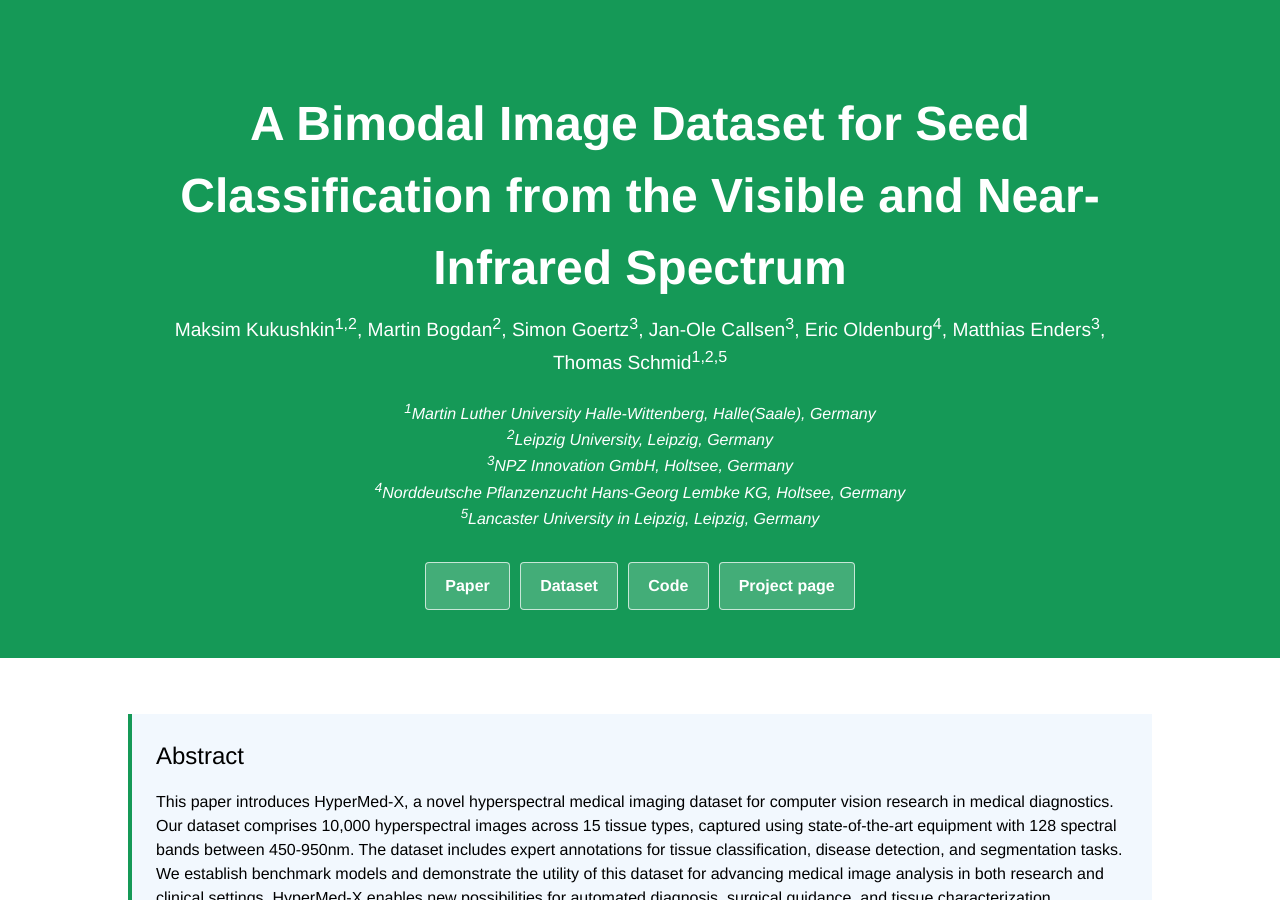
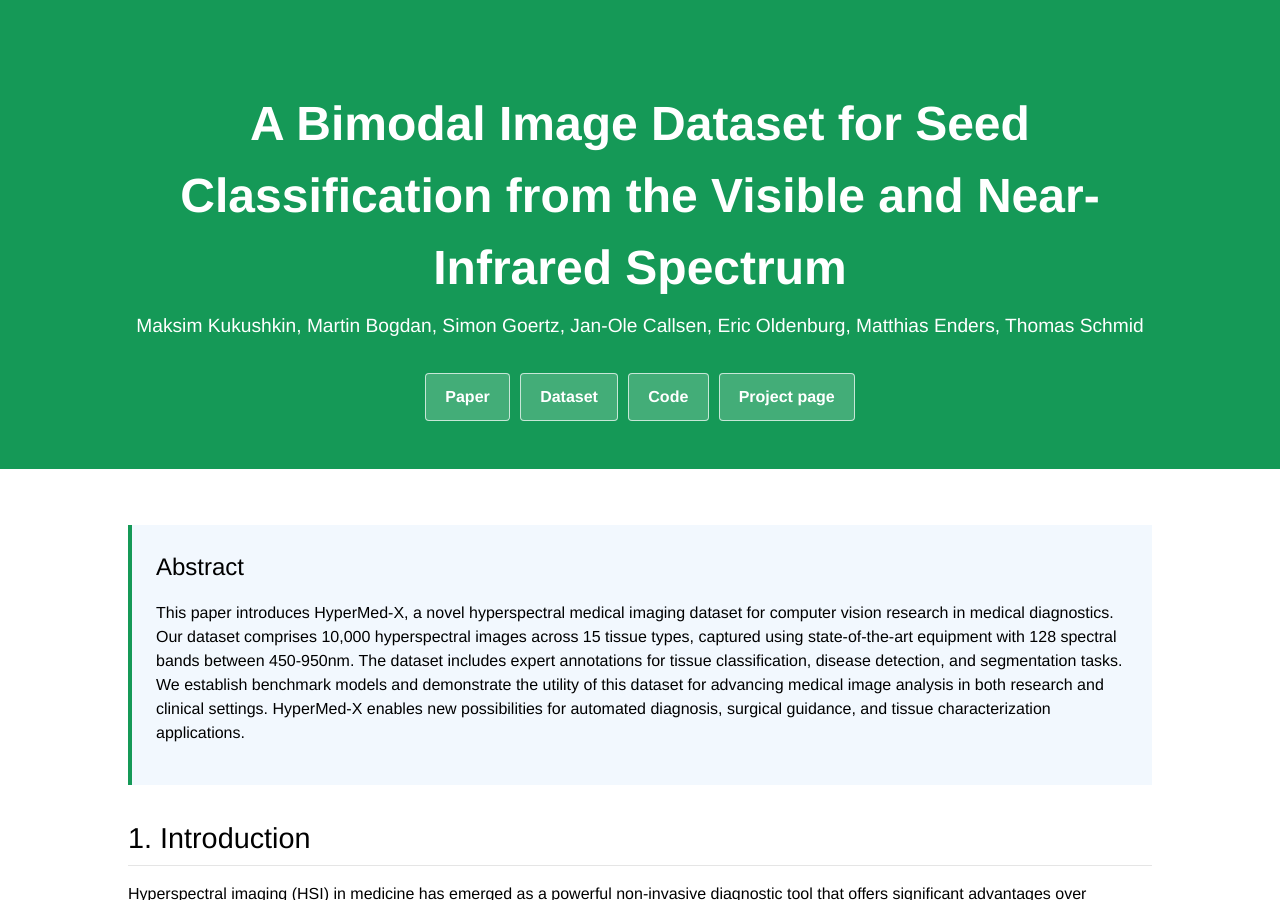
Before and after one commit to max-kuk/bisid-5k, a Jekyll site: the page built from index.md, in a window 1280 px wide and 900 px high. Built offline with Jekyll 4.4.1, drawn with Linux system fonts in a browser that asks for light colours; our own code applies the rules of GitHub Pages for plain Markdown files.

Commit message:
website update

```diff
--- a/_layouts/default.html
+++ b/_layouts/default.html
@@ -326,14 +326,8 @@
   <div class="page-header">
     <div class="container">
       <h1>A Bimodal Image Dataset for Seed Classification from the Visible and Near-Infrared Spectrum</h1>
-      <div class="authors">Maksim Kukushkin<sup>1,2</sup>, Martin Bogdan<sup>2</sup>, Simon Goertz<sup>3</sup>,  Jan-Ole Callsen<sup>3</sup>,  Eric Oldenburg<sup>4</sup>,  Matthias Enders<sup>3</sup>,<br>  Thomas Schmid<sup>1,2,5</sup></div>
-
+      <div class="authors">Maksim Kukushkin, Martin Bogdan, Simon Goertz, Jan-Ole Callsen, Eric Oldenburg,  Matthias Enders, Thomas Schmid</div>
       </div>
-      <div class="institutions"><sup>1</sup>Martin Luther University Halle-Wittenberg, Halle(Saale), Germany<br>
-      <sup>2</sup>Leipzig University, Leipzig, Germany<br>
-      <sup>3</sup>NPZ Innovation GmbH, Holtsee, Germany<br>
-      <sup>4</sup>Norddeutsche Pflanzenzucht Hans-Georg Lembke KG, Holtsee, Germany<br>
-      <sup>5</sup>Lancaster University in Leipzig, Leipzig, Germany</div>
       <div class="buttons">
         <a href="#" class="btn">Paper</a>
         <a href="https://doi.org/10.25532/OPARA-743" class="btn">Dataset</a>
```
